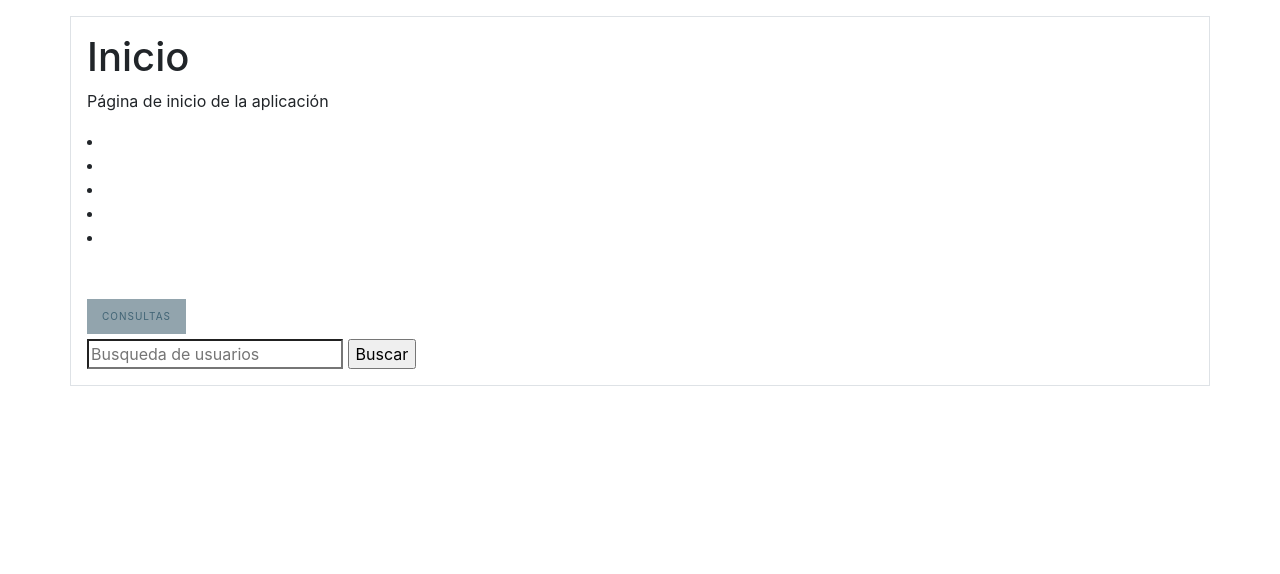
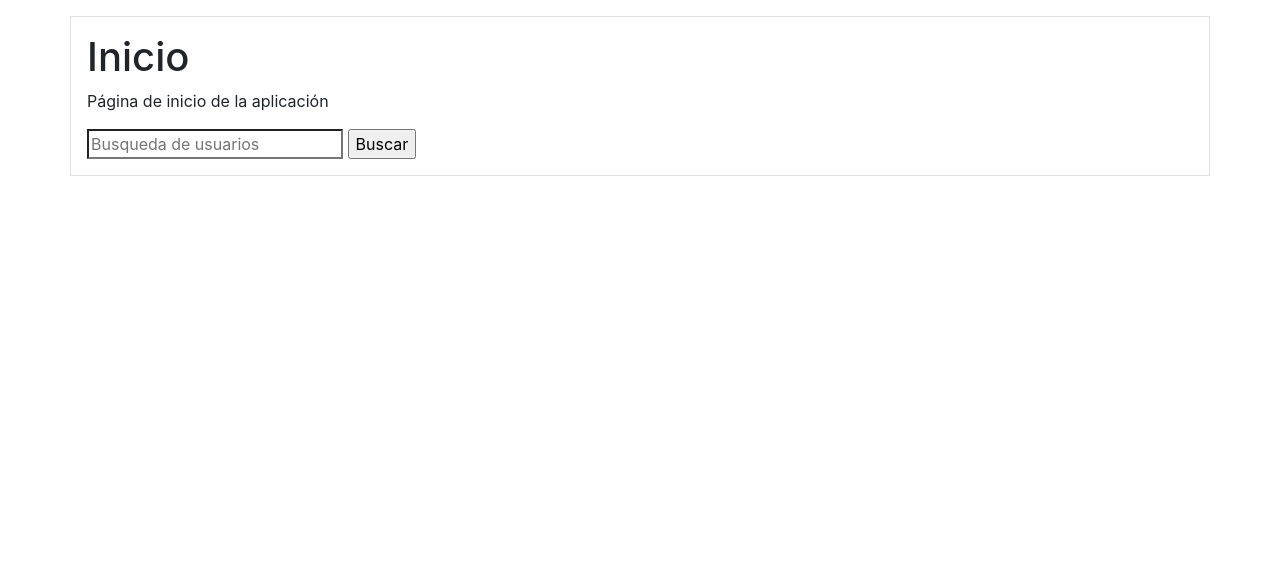
Before and after one commit to Cesar-Morales/software-project-2020, a Flask app: page / in a window 1280 px wide. Shown: the part 65-639 px from the top of the page. Run offline with Flask 2, Linux system fonts and the light colour scheme; the visitor is signed in with stand-in values (Sample User, id 1); some libraries are stand-ins or nearby versions.

Commit message:
alertListo(falta que se cierre solo) limpieza de viejo template

```diff
--- a/app/static/style.css
+++ b/app/static/style.css
@@ -60,3 +60,7 @@ a.link {
   margin-top: 5px;
   margin-bottom: 5px;
 }
+
+li {
+  list-style:none
+}
--- a/app/templates/home.html
+++ b/app/templates/home.html
@@ -6,10 +6,6 @@
 {% block content %}
   <h1>Inicio</h1>
   <p>Página de inicio de la aplicación</p>
-  {% for rol in session["roles"] %}
-  <li>{{ session["roles"][rol] }}</li>
-  {% endfor %}
-  <a href="{{ url_for('issue_index') }}" class="link">Consultas</a>
 
   {% if is_authenticated(session) %}
     <!--
--- a/app/templates/layout.html
+++ b/app/templates/layout.html
@@ -14,18 +14,23 @@
     <div id="navbar">
       {% include "navbar.html" %}
     </div>
+    <div class="container" style="margin-top: 10px">
+      {% with messages = get_flashed_messages() %}
+          {% if messages %}
+            <ul>
+            {% for message in messages %}
+              <li>
+                <div class="alert alert-warning">
+                  {{ message }}
+                </div>
+              </li>
+            {% endfor %}
+            </ul>
+          {% endif %}
+        {% endwith %}
+    </div>
     <div class="container p-3 my-3 border"><!--QUITAR BORDER AL FINAL-->
     <div id="content">
-      {% with messages = get_flashed_messages() %}
-        {% if messages %}
-          <ul class=flashes>
-          {% for message in messages %}
-            <li>{{ message }}</li>
-          {% endfor %}
-          </ul>
-        {% endif %}
-      {% endwith %}
-
       {% block content %}
       {% endblock %}
     </div>
@@ -34,7 +39,10 @@
       {% include "footer.html" %}
     </div>
     <!--Bootstrap scripts-->
-    <script src="https://code.jquery.com/jquery-3.2.1.slim.min.js" integrity="sha384-KJ3o2DKtIkvYIK3UENzmM7KCkRr/rE9/Qpg6aAZGJwFDMVNA/GpGFF93hXpG5KkN" crossorigin="anonymous"></script>
+    <script
+			  src="https://code.jquery.com/jquery-3.5.1.min.js"
+			  integrity="sha256-9/aliU8dGd2tb6OSsuzixeV4y/faTqgFtohetphbbj0="
+			  crossorigin="anonymous"></script>
     <script src="https://cdnjs.cloudflare.com/ajax/libs/popper.js/1.12.9/umd/popper.min.js" integrity="sha384-ApNbgh9B+Y1QKtv3Rn7W3mgPxhU9K/ScQsAP7hUibX39j7fakFPskvXusvfa0b4Q" crossorigin="anonymous"></script>
     <script src="https://maxcdn.bootstrapcdn.com/bootstrap/4.0.0/js/bootstrap.min.js" integrity="sha384-JZR6Spejh4U02d8jOt6vLEHfe/JQGiRRSQQxSfFWpi1MquVdAyjUar5+76PVCmYl" crossorigin="anonymous"></script>
   </body>
```
